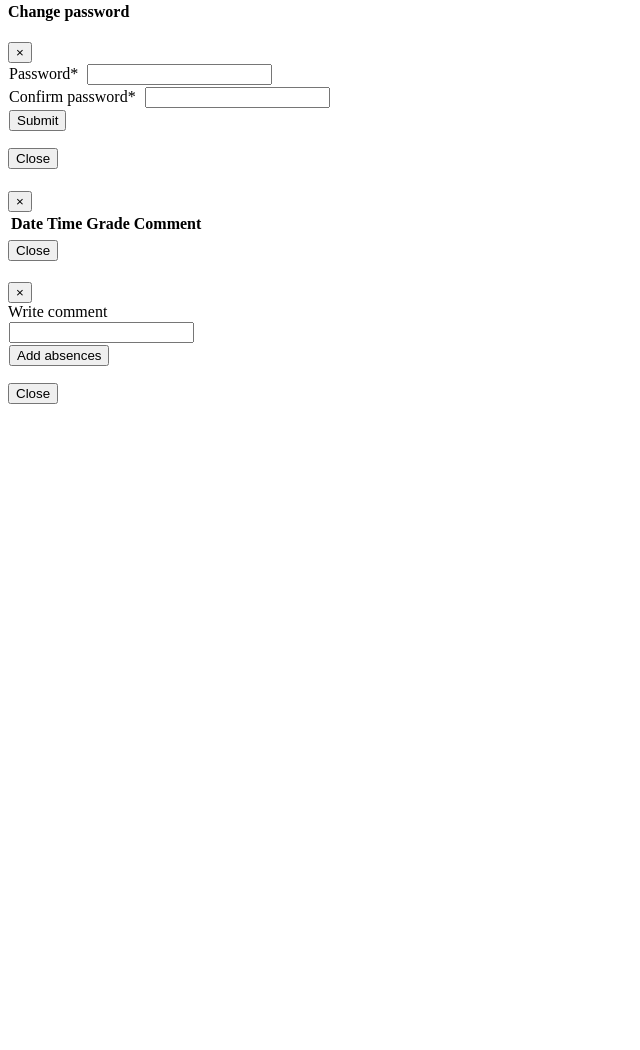
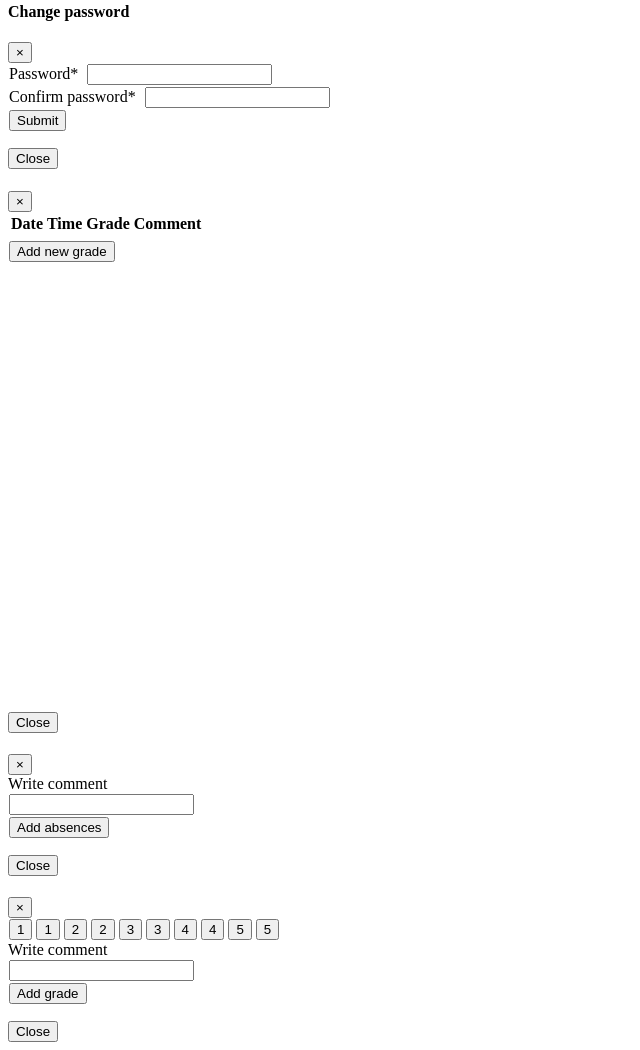
Before and after one commit to YodaBikarbona/school_book, a Flask app: template school_book/templates/professor.html in a window 1280 px wide. Shown: the part 2694-3744 px from the top of the page, without its empty margins (0-640 px from the left). Before the commit the page ends 3098 px from the top, so only its background shows below. Run offline with Flask 2, Linux system fonts and the light colour scheme; the template is opened without the code that fills it, so the values that code supplies are empty.

Commit message:
add_grades

```diff
--- a/school_book/api/views/messages/messages.py
+++ b/school_book/api/views/messages/messages.py
@@ -19,3 +19,4 @@ SCHOOL_SUBJECT_SUCCESSFULLY_ADDED = "School subject is successfully added to cla
 SCHOOL_STUDENT_SUCCESSFULLY_DELETED = "Student is successfully deleted from class!"
 SCHOOL_SUBJECT_SUCCESSFULLY_DELETED = "School subject is successfully deleted from class!"
 ABSENCE_SUCCESSFULLY_ADDED = "Absence is successfully added!"
+GRADE_SUCCESSFULLY_ADDED = "Grade is successfully added!"
--- a/school_book/app.py
+++ b/school_book/app.py
@@ -34,6 +34,7 @@ from school_book.api.views.school import get_class_func
 from school_book.api.views.school import get_absences_func
 from school_book.api.views.school import add_absences_func
 from school_book.api.views.school import get_student_grades_func
+from school_book.api.views.school import add_student_grades_func
 from werkzeug.routing import Rule
 import logging
 import os
@@ -207,6 +208,13 @@ def get_student_grades(class_id):
 
     return get_student_grades_func(request.headers['Authorization'], class_id)
 
+
+@app.route('/grades/add/class/<int:class_id>', methods=['POST'])
+def add_student_grades(class_id):
+
+    return add_student_grades_func(request.headers['Authorization'], class_id)
+
+
 """@app.route('/upload', methods=['POST'])
 def upload_file():
     print (request.data)
--- a/school_book/templates/professor.html
+++ b/school_book/templates/professor.html
@@ -866,7 +866,7 @@
                  data-dismiss="modal" ng-click="restart_form()">&times;</button>
              </div>
              <!-- Modal Body -->
-             <div class="modal-body">
+             <div class="modal-body" style="height: 500px; overflow-y: scroll">
                 <table class="table table-user-information table-striped">
                     <thead>
                         <th>
@@ -899,6 +899,11 @@
                         </tr>
                     </tbody>
                 </table>
+                <div id='profile_buttons'>
+                    <div style="padding: 1px">
+                        <button type="button" class="btn btn-secondary btn-sm not-focusable rounded-0" data-toggle="modal" data-target="#addNewGradeModal">Add new grade</button>
+                    </div>
+                </div>
              </div>
             <!-- Modal footer -->
             <div class="modal-footer">
@@ -937,4 +942,62 @@
         </div>
     </div>
 </div>
-<!-- End of Modal read grades -->
+<!-- End of Modal add new absence -->
+<!-- The Modal new grade -->
+<div class="modal fade" id="addNewGradeModal">
+    <div class="modal-dialog">
+        <div class="modal-content rounded-0">
+            <!-- Modal Header -->
+            <div class="modal-header">
+                <h4 class="modal-title">{{grades.name}}</h4>
+                <button type="button" class="close not-focusable"
+                 data-dismiss="modal" ng-click="restart_form()">&times;</button>
+             </div>
+             <!-- Modal Body -->
+             <div class="modal-body">
+                <div id='profile_buttons'>
+                    <div style="padding: 1px">
+                        <button type="button" class="btn btn-secondary btn-lg not-focusable rounded-0" ng-click="set_grade(1)" ng-if="picked_button == 0 || picked_button == 2 || picked_button == 3 || picked_button == 4 || picked_button == 5">1</button>
+
+                        <button type="button" class="btn btn-primary btn-lg not-focusable rounded-0" ng-click="set_grade(1)"
+                        ng-if="picked_button == 1">1</button>
+
+                        <button type="button" class="btn btn-secondary btn-lg not-focusable rounded-0" ng-click="set_grade(2)" ng-if="picked_button == 0 || picked_button == 1 || picked_button == 3 || picked_button == 4 || picked_button == 5">2</button>
+
+                        <button type="button" class="btn btn-primary btn-lg not-focusable rounded-0" ng-click="set_grade(2)"
+                        ng-if="picked_button == 2">2</button>
+
+                        <button type="button" class="btn btn-secondary btn-lg not-focusable rounded-0" ng-click="set_grade(3)" ng-if="picked_button == 0 || picked_button == 1 || picked_button == 2 || picked_button == 4 || picked_button == 5">3</button>
+
+                        <button type="button" class="btn btn-primary btn-lg not-focusable rounded-0" ng-click="set_grade(3)"
+                        ng-if="picked_button == 3">3</button>
+
+                        <button type="button" class="btn btn-secondary btn-lg not-focusable rounded-0" ng-click="set_grade(4)" ng-if="picked_button == 0 || picked_button == 1 || picked_button == 2 || picked_button == 3 || picked_button == 5">4</button>
+
+                        <button type="button" class="btn btn-primary btn-lg not-focusable rounded-0" ng-click="set_grade(4)"
+                        ng-if="picked_button == 4">4</button>
+
+                        <button type="button" class="btn btn-secondary btn-lg not-focusable rounded-0" ng-click="set_grade(5)" ng-if="picked_button == 0 || picked_button == 1 || picked_button == 2 || picked_button == 3 || picked_button == 4">5</button>
+
+                        <button type="button" class="btn btn-primary btn-lg not-focusable rounded-0" ng-click="set_grade(5)"
+                        ng-if="picked_button == 5">5</button>
+                    </div>
+                </div>
+                <form ng-submit="add_new_grade(new_grade)">
+                    <label style="margin-right: 5px">Write comment</label>
+                        <div class="form-group" style="padding: 1px">
+                            <input type="text" class="form-control" name="" ng-model='new_grade.comment'>
+                        </div>
+                        <div style="padding: 1px">
+                            <button type="submit" class="btn btn-secondary btn-sm not-focusable rounded-0">Add grade</button>
+                        </div>
+                </form>
+            </div>
+            <!-- Modal footer -->
+            <div class="modal-footer">
+                <button type="button" class="btn btn-secondary btn-sm not-focusable rounded-0" data-dismiss="modal" ng-click="restart_form()">Close</button>
+            </div>
+        </div>
+    </div>
+</div>
+<!-- End of Modal add new grade -->
```
Also changed, not shown: school_book/api/views/school.py (+54 -0 lines), school_book/static/js/app.js (+34 -31 lines), school_book/static/js/services.js (+14 -0 lines), 2 other files.
